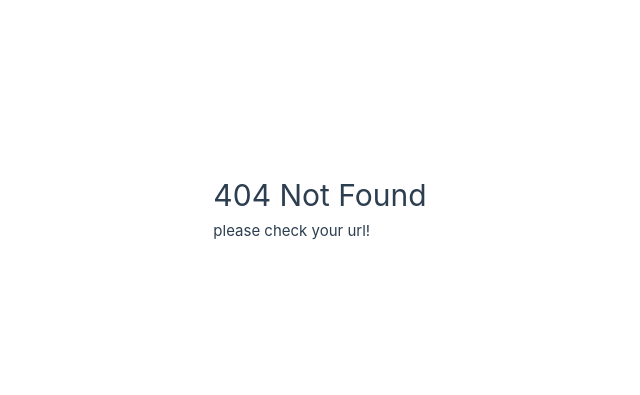
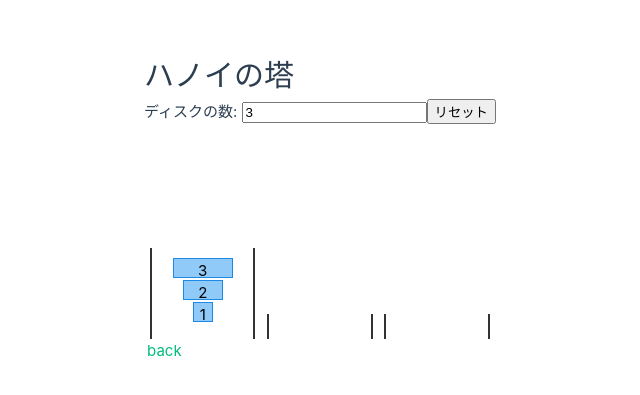
Before and after one commit to HujikoSan/hujikosan.github.io, a Vue app: page /hanoi in a window 1280 px wide. Before the commit this address had no page. Shown: the part 193-588 px from the top of the page, without its empty margins (320-960 px from the left). Built offline with nearby package versions, Linux system fonts and the light colour scheme.

Commit message:
Add interactive Hanoi tower

```diff
--- /dev/null
+++ b/src/components/Hanoi.vue
@@ -0,0 +1,100 @@
+<script setup>
+import { ref, computed, watch } from 'vue'
+
+const diskCount = ref(3)
+const towers = ref([[], [], []])
+const selected = ref(null)
+
+function reset() {
+  towers.value = [
+    Array.from({ length: diskCount.value }, (_, i) => diskCount.value - i),
+    [],
+    []
+  ]
+  selected.value = null
+}
+
+function selectTower(index) {
+  if (selected.value === null) {
+    if (towers.value[index].length > 0) {
+      selected.value = index
+    }
+  } else {
+    if (selected.value === index) {
+      selected.value = null
+      return
+    }
+    const from = selected.value
+    const disk = towers.value[from][towers.value[from].length - 1]
+    const targetTop = towers.value[index][towers.value[index].length - 1]
+    if (!targetTop || disk < targetTop) {
+      towers.value[index].push(towers.value[from].pop())
+    }
+    selected.value = null
+  }
+}
+
+const solved = computed(() => towers.value[2].length === diskCount.value)
+
+watch(diskCount, reset, { immediate: true })
+</script>
+
+<template>
+  <div>
+    <h1>ハノイの塔</h1>
+    <p>
+      <label>ディスクの数: <input type="number" v-model.number="diskCount" min="1" /></label>
+      <button @click="reset">リセット</button>
+    </p>
+    <div class="towers">
+      <div
+        v-for="(tower, tIndex) in towers"
+        :key="tIndex"
+        class="tower"
+        :class="{ selected: selected === tIndex }"
+        @click="selectTower(tIndex)"
+      >
+        <div v-for="(disk, dIndex) in [...tower].reverse()" :key="dIndex" class="disk" :style="{ width: disk * 20 + 'px' }">
+          {{ disk }}
+        </div>
+        <div class="base"></div>
+      </div>
+    </div>
+    <p v-if="solved">クリア！</p>
+    <p><router-link to="/">back</router-link></p>
+  </div>
+</template>
+
+<style scoped>
+.towers {
+  display: flex;
+  justify-content: space-around;
+  margin-top: 1em;
+  height: 200px;
+  align-items: flex-end;
+}
+.tower {
+  width: 30%;
+  border-left: 2px solid #333;
+  border-right: 2px solid #333;
+  display: flex;
+  flex-direction: column-reverse;
+  align-items: center;
+  padding-bottom: 1em;
+  cursor: pointer;
+}
+.tower.selected {
+  outline: 2px solid red;
+}
+.disk {
+  background-color: #90caf9;
+  border: 1px solid #1e88e5;
+  height: 20px;
+  margin-bottom: 2px;
+  text-align: center;
+  color: #000;
+}
+.base {
+  height: 10px;
+}
+</style>
--- a/src/components/Index.vue
+++ b/src/components/Index.vue
@@ -25,6 +25,7 @@ defineProps({
     <h2>作ったもの</h2>
     <ui>
       <li><router-link to="/anniversary">Anniversary</router-link></li>
+      <li><router-link to="/hanoi">ハノイの塔</router-link></li>
     </ui>
   </div>
 </template>
--- a/src/router.js
+++ b/src/router.js
@@ -21,6 +21,11 @@ const router = createRouter({
       component: () => import('./components/Anniversary.vue'),
     },
     {
+      path: '/hanoi',
+      meta: { title: 'ハノイの塔' },
+      component: () => import('./components/Hanoi.vue'),
+    },
+    {
       path: '/:catchAll(.*)',
       meta: { title: '404' },
       component: () => import('./components/NotFound.vue'),
```
Also changed, not shown: 13 other files (tests, documents, lock files or other folders).
